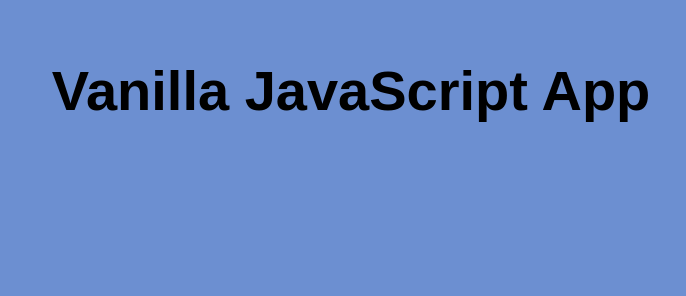
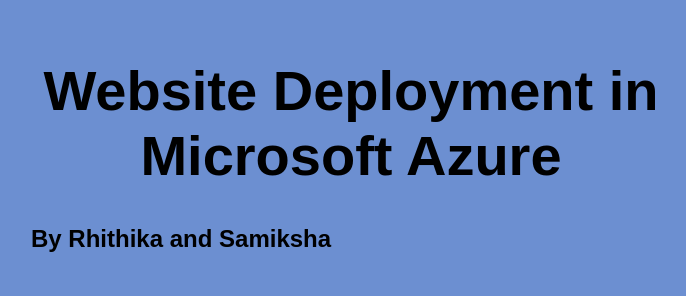
Before and after one commit to Rhithika-Sree/my-first-static-web-app, a plain HTML site: page src/index.html in a window 1280 px wide. Shown: the whole page, without its empty margins (289-975 px from the left). Drawn offline with Linux system fonts and the light colour scheme.

Commit message:
Update index.html

```diff
--- a/src/index.html
+++ b/src/index.html
@@ -10,7 +10,8 @@
 
 <body>
   <main>
-    <h1>Vanilla JavaScript App</h1>
+    <h1>Website Deployment in Microsoft Azure</h1>
+    <h2>By Rhithika and Samiksha</h2>
   </main>
 </body>
 
```
